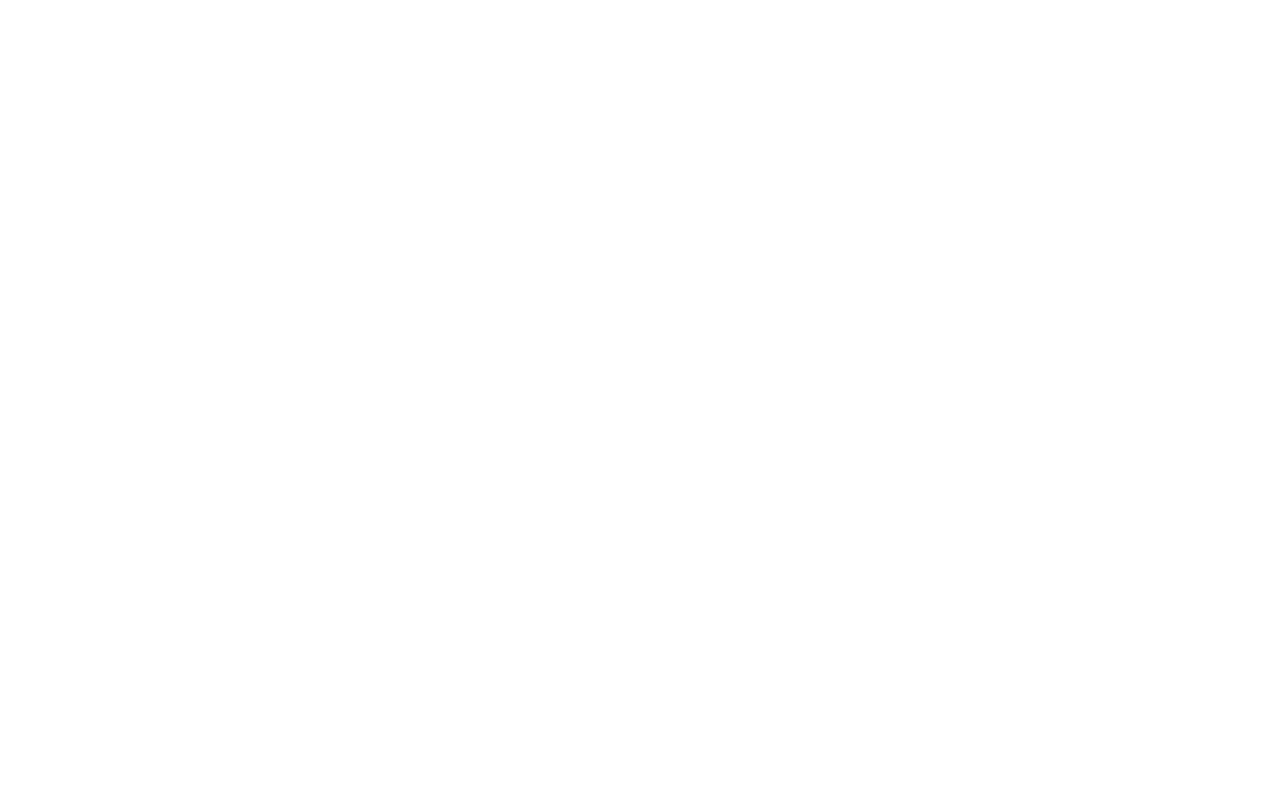
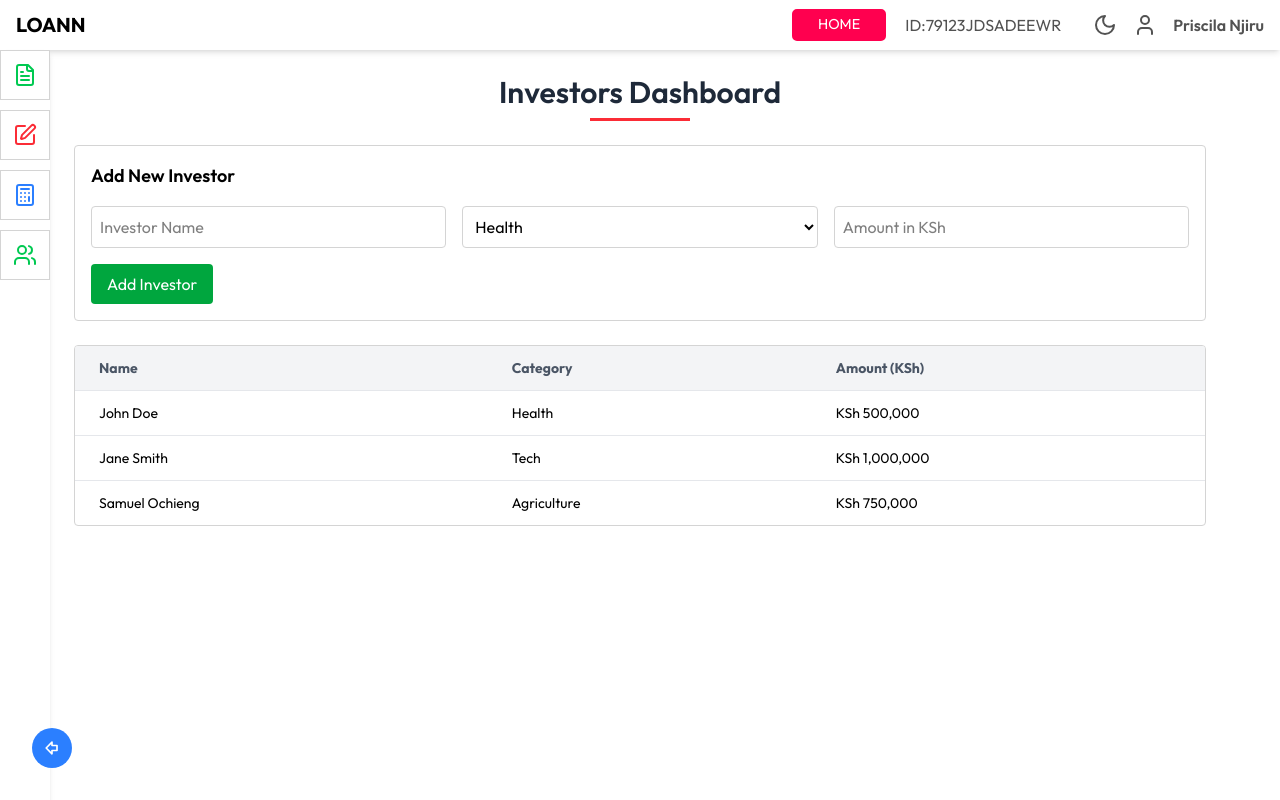
Before and after one commit to Ritahchanger/React-Django_Loan_management_system, a React app in the folder client/: page /account/investors in a window 1280 px wide. Before the commit this address had no page. Built offline with nearby package versions, Linux system fonts and the light colour scheme; the HTML template or start-up script is replaced by a standard one.

Commit message:
Updates on the loans component

```diff
--- a/client/src/App.tsx
+++ b/client/src/App.tsx
@@ -7,6 +7,7 @@ import Loan from "./pages/Loans/Loan";
 import PersonalLoans from "./pages/AccountPages/PersonalLoans/PersonalLoans";
 import BusinessLoans from "./pages/AccountPages/BusinessLoans/BusinessLoans";
 import AssetFinancing from "./pages/AccountPages/AssetFinancing/AssetFinancing";
+import InvestorsPage from "./pages/AccountPages/InvestorsPage/InvestorsPage";
 const App = () => {
   return (
     <div>
@@ -20,6 +21,7 @@ const App = () => {
           <Route path="/personal-loans" element={<PersonalLoans />} />
           <Route path="/asset-financing" element={<AssetFinancing />} />
           <Route path="/business-loans" element={<AssetFinancing />} />
+          <Route path="/account/investors" element={<InvestorsPage />} />
         </Routes>
       </BrowserRouter>
     </div>
--- a/client/src/Layout/AccountLayout.tsx
+++ b/client/src/Layout/AccountLayout.tsx
@@ -1,12 +1,14 @@
 import { ReactNode } from "react";
 import AccountNavbar from "./AccountNavbar";
 import AccountSidebar from "./AccountSidebar";
+import Back from "./Back";
 const AccountLayout = ({ children }: { children: ReactNode }) => {
   return (
     <div>
       <AccountNavbar />
       <AccountSidebar />
-      <main>{children}</main>
+      <main className="px-[50px]">{children}</main>
+      <Back/>
     </div>
   );
 };
--- a/client/src/Layout/AccountSidebar.tsx
+++ b/client/src/Layout/AccountSidebar.tsx
@@ -1,15 +1,61 @@
-import React from 'react'
+import React from "react";
+import { FileText, Edit, Calculator, Users } from "lucide-react";
+import { Link } from "react-router-dom";
+import { IRoute } from "../types/Routes.interface";
+import "./AccountSidebar.css";
 
+const AccountSidebar: React.FC = () => {
+  const accountRoutes: IRoute[] = [
+    {
+      path: "/loans",
+      name: "Loans Overview Page",
+      icon: <FileText />,
+      color: "green",
+    },
+    {
+      path: "#",
+      name: "Loan Application",
+      icon: <Edit />,
+      color: "red",
+    },
+    {
+      path: "#",
+      name: "Loan Calculator",
+      icon: <Calculator />,
+      color: "blue",
+    },
+    {
+      path: "/account/investors",
+      name: "Investors",
+      icon: <Users />,
+      color: "green",
+    },
+  ];
 
-const AccountSidebar = () => {
   return (
-    <div className='fixed w-[50px] shadow-md sidebar z-20 bg-white'>
-        <div>
+    <div className="fixed w-[50px] h-full shadow-md bg-white z-20">
+      <ul className="flex flex-col items-center ">
+        {accountRoutes.map((link, index) => (
+          <li
+            key={index}
+            className="w-full h-[50px] border border-neutral-300 flex justify-center items-center relative mb-[10px] group"
+          >
+            <Link
+              to={link.path}
+              className="flex flex-col items-center w-full h-full justify-center"
+            >
+              <div className={`text-2xl text-${link.color}-500`}>
+                {link.icon}
+              </div>
+              <p className="absolute left-[56px] top-1/2 transform -translate-y-1/2 opacity-0 group-hover:opacity-100 bg-green-500 text-white px-2 py-1 rounded-md text-xs transition-all duration-300">
+                {link.name}
+              </p>
+            </Link>
+          </li>
+        ))}
+      </ul>
+    </div>
+  );
+};
 
-        </div>
-    </div>
-  )
-}
-import "./AccountSidebar.css"
-
-export default AccountSidebar
+export default AccountSidebar;
--- a/client/src/Layout/Back.tsx
+++ b/client/src/Layout/Back.tsx
@@ -0,0 +1,17 @@
+import { ArrowBigLeft } from "lucide-react";
+import { useNavigate } from "react-router-dom";
+
+const Back = () => {
+  const navigate = useNavigate();
+
+  return (
+    <div
+      className="fixed bottom-8 left-8 z-20 w-10 h-10 bg-blue-500 rounded-full flex justify-center items-center cursor-pointer hover:bg-blue-600 transition"
+      onClick={() => navigate(-1)}
+    >
+      <ArrowBigLeft color="white" size={20} />
+    </div>
+  );
+};
+
+export default Back;
--- /dev/null
+++ b/client/src/pages/AccountPages/InvestorsPage/InvestorsPage.tsx
@@ -0,0 +1,127 @@
+import React, { useState } from "react";
+import AccountLayout from "../../../Layout/AccountLayout";
+import Title from "../../../components/Title/Title";
+
+interface Investor {
+  id: number;
+  name: string;
+  category: "Health" | "Tech" | "Agriculture" | "Education" | "Fintech";
+  amount: number;
+}
+
+const initialInvestors: Investor[] = [
+  { id: 1, name: "John Doe", category: "Health", amount: 500000 },
+  { id: 2, name: "Jane Smith", category: "Tech", amount: 1000000 },
+  { id: 3, name: "Samuel Ochieng", category: "Agriculture", amount: 750000 },
+];
+
+const InvestorsPage: React.FC = () => {
+  const [investors, setInvestors] = useState<Investor[]>(initialInvestors);
+  const [form, setForm] = useState({
+    name: "",
+    category: "Health",
+    amount: "",
+  });
+
+  const handleChange = (
+    e: React.ChangeEvent<HTMLInputElement | HTMLSelectElement>
+  ) => {
+    setForm({ ...form, [e.target.name]: e.target.value });
+  };
+
+  const handleAddInvestor = () => {
+    const amount = parseInt(form.amount);
+    if (isNaN(amount) || amount < 100000) {
+      alert("Minimum deposit must be at least KSh 100,000");
+      return;
+    }
+
+    const newInvestor: Investor = {
+      id: investors.length + 1,
+      name: form.name,
+      category: form.category as Investor["category"],
+      amount: amount,
+    };
+
+    setInvestors([...investors, newInvestor]);
+    setForm({ name: "", category: "Health", amount: "" });
+  };
+
+  return (
+    <AccountLayout>
+      <div className="p-6 space-y-6">
+        <Title title="  Investors Dashboard" />
+
+        <div className="bg-white border  border-neutral-300 rounded-sm p-4">
+          <h2 className="text-lg font-semibold mb-4">Add New Investor</h2>
+          <div className="grid grid-cols-1 md:grid-cols-3 gap-4">
+            <input
+              type="text"
+              name="name"
+              placeholder="Investor Name"
+              value={form.name}
+              onChange={handleChange}
+              className="border border-neutral-300 p-2 rounded-sm"
+            />
+            <select
+              name="category"
+              value={form.category}
+              onChange={handleChange}
+              className="border border-neutral-300 p-2 rounded-sm"
+            >
+              <option value="Health">Health</option>
+              <option value="Tech">Tech</option>
+              <option value="Agriculture">Agriculture</option>
+              <option value="Education">Education</option>
+              <option value="Fintech">Fintech</option>
+            </select>
+            <input
+              type="number"
+              name="amount"
+              placeholder="Amount in KSh"
+              value={form.amount}
+              onChange={handleChange}
+              className="border p-2 border-neutral-300 p-2 rounded-sm"
+            />
+          </div>
+          <button
+            className="mt-4 px-4 py-2 bg-green-600 text-white rounded hover:bg-green-700"
+            onClick={handleAddInvestor}
+          >
+            Add Investor
+          </button>
+        </div>
+
+        <div
+          className="overflow-x-auto bg-white  rounded-sm
+
+        border border-neutral-300
+        "
+        >
+          <table className="min-w-full table-auto text-sm">
+            <thead className="bg-gray-100 text-gray-600">
+              <tr>
+                <th className="px-6 py-3 text-left">Name</th>
+                <th className="px-6 py-3 text-left">Category</th>
+                <th className="px-6 py-3 text-left">Amount (KSh)</th>
+              </tr>
+            </thead>
+            <tbody>
+              {investors.map((investor) => (
+                <tr key={investor.id} className="border-t border-gray-200">
+                  <td className="px-6 py-3">{investor.name}</td>
+                  <td className="px-6 py-3">{investor.category}</td>
+                  <td className="px-6 py-3">
+                    KSh {investor.amount.toLocaleString()}
+                  </td>
+                </tr>
+              ))}
+            </tbody>
+          </table>
+        </div>
+      </div>
+    </AccountLayout>
+  );
+};
+
+export default InvestorsPage;
--- a/client/src/pages/Loans/Loan.tsx
+++ b/client/src/pages/Loans/Loan.tsx
@@ -1,4 +1,4 @@
-import { FC } from "react";
+import { FC, useState } from "react";
 import {
   Briefcase,
   User,
@@ -7,18 +7,16 @@ import {
   Book,
   AlertTriangle,
   Home,
-  Icon as LucideIcon,
 } from "lucide-react";
 
+import { useNavigate } from "react-router-dom";
 import AccountNavbar from "../../Layout/AccountNavbar";
-
 import AccountSidebar from "../../Layout/AccountSidebar";
-
-import { useNavigate } from "react-router-dom";
+import Title from "../../components/Title/Title";
 
 interface LoanType {
   label: string;
-  icon?:any;
+  icon?: any;
   note?: string;
 }
 
@@ -77,22 +75,70 @@ const loanCategories: LoanCategory[] = [
   },
 ];
 
+const dummyLoans = {
+  pending: [
+    { id: 1, name: "Car Loan - Toyota", amount: "$10,000" },
+    { id: 2, name: "Education Loan - College", amount: "$5,000" },
+  ],
+  approved: [
+    { id: 3, name: "Business Expansion", amount: "$20,000" },
+    { id: 4, name: "Land Purchase", amount: "$15,000" },
+  ],
+  denied: [
+    { id: 5, name: "Startup Pitch - Rejected", amount: "$0" },
+  ],
+};
+
 const Loan: FC = () => {
   const navigate = useNavigate();
+  const [selectedTab, setSelectedTab] = useState<"pending" | "approved" | "denied">("pending");
+
+  const tabStyles = (tab: string) =>
+    `py-2 px-4 font-semibold transition ${
+      selectedTab === tab
+        ? "bg-blue-600 text-white"
+        : "bg-gray-200 text-gray-700 hover:bg-gray-300"
+    }`;
 
   return (
     <div className="min-h-screen bg-gray-50">
-      <AccountNavbar/>
-      <AccountSidebar/>
+      <AccountNavbar />
+      <AccountSidebar />
+
       <div className="max-w-6xl mx-auto p-6">
-        <h1 className="text-3xl font-bold text-center mb-10 text-gray-800">
-          Explore Our Loan Options
-        </h1>
-        <div className="grid grid-cols-1 md:grid-cols-3 gap-8">
+        <Title title="YOUR LOANS" />
+
+        <div className="grid grid-cols-3">
+          <button className={tabStyles("pending")} onClick={() => setSelectedTab("pending")}>
+            PENDING
+          </button>
+          <button className={tabStyles("approved")} onClick={() => setSelectedTab("approved")}>
+            APPROVED
+          </button>
+          <button className={tabStyles("denied")} onClick={() => setSelectedTab("denied")}>
+            DENIED
+          </button>
+        </div>
+
+        <div className="bg-white p-4 rounded-sm border-b border-r border-l border-neutral-300  mb-10">
+          <h3 className="text-lg font-semibold mb-3 capitalize">{selectedTab} Loans</h3>
+          <ul className="space-y-2">
+            {dummyLoans[selectedTab].map((loan) => (
+              <li key={loan.id} className="text-sm text-gray-800 border-b border-neutral-300 py-2 flex justify-between">
+                <span>{loan.name}</span>
+                <span className="font-medium">{loan.amount}</span>
+              </li>
+            ))}
+          </ul>
+        </div>
+
+        <Title title="Explore Our Loan Options" />
+
+        <div className="grid grid-cols-1 md:grid-cols-3 gap-8 mt-4">
           {loanCategories.map((category, index) => (
             <div
               key={index}
-              className={`bg-white shadow-md rounded-2xl p-6 border-l-4 ${category.color}`}
+              className={`bg-white hover:shadow-lg shadow rounded-2xl p-6 border-l-4 ${category.color} transition`}
             >
               <div className="flex items-center gap-3 mb-3">
                 {category.icon}
@@ -105,10 +151,7 @@ const Loan: FC = () => {
               </p>
               <ul className="space-y-2">
                 {category.types.map((type, i) => (
-                  <li
-                    key={i}
-                    className="text-sm text-gray-700 flex items-center gap-2"
-                  >
+                  <li key={i} className="text-sm text-gray-700 flex items-center gap-2">
                     {type.icon}
                     {type.label}
                     {type.note && (
@@ -121,9 +164,7 @@ const Loan: FC = () => {
               </ul>
               <button
                 className="mt-5 w-full bg-blue-600 hover:bg-blue-700 text-white py-2 px-4 rounded-xl transition duration-300"
-                onClick={() => {
-                  navigate(`${category.link}`);
-                }}
+                onClick={() => navigate(`${category.link}`)}
               >
                 {category.title.includes("Startup") ? "Pitch Now" : "Apply Now"}
               </button>
--- a/client/src/types/Routes.interface.ts
+++ b/client/src/types/Routes.interface.ts
@@ -3,6 +3,10 @@ interface IRoute{
     name:string;
 
     path:string;
+
+    icon?:any;
+
+    color?:string;
 
 }
 
```
Also changed, not shown: client/src/Layout/AccountSidebar.css (+23 -4 lines).
